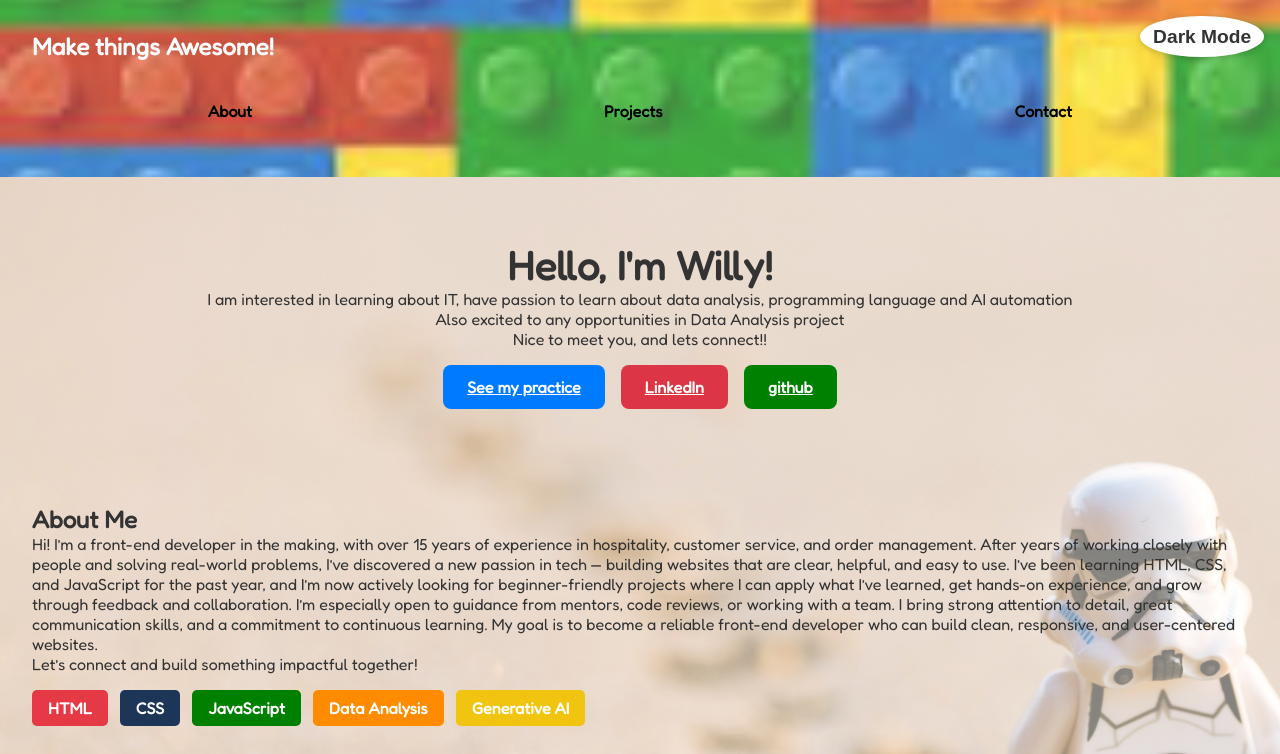
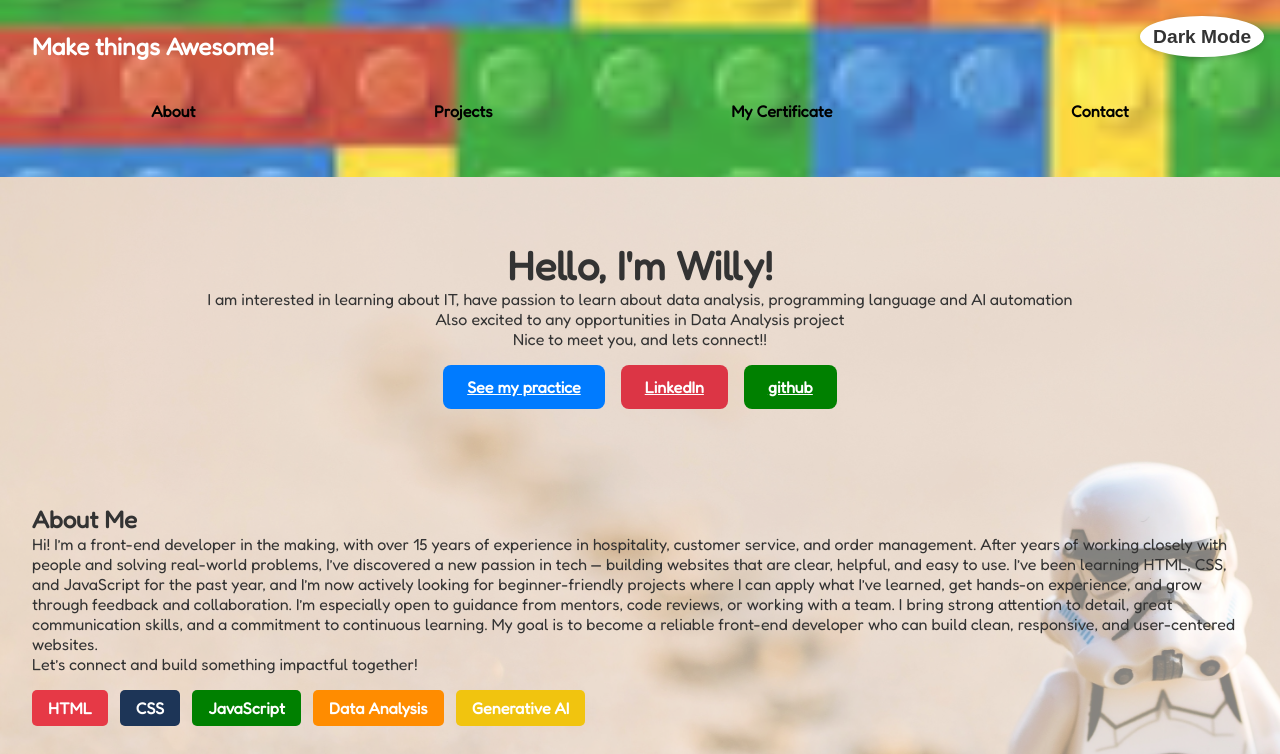
Before and after one commit to willyrazalie/portofolio, a plain HTML site: page index.html in a window 1280 px wide. Shown: the top 754 px of the page. Drawn offline with Linux system fonts and the light colour scheme; a script that the page names is missing.

Commit message:
Update index.html

```diff
--- a/index.html
+++ b/index.html
@@ -18,7 +18,9 @@
         <nav id="nav-links">
             <a href="#about">About</a>
             <a href="#projects">Projects</a>
+            <a href="certificate">My Certificate</a>
             <a href="#contact">Contact</a>
+
         </nav>
     </header>
     <main>
```
